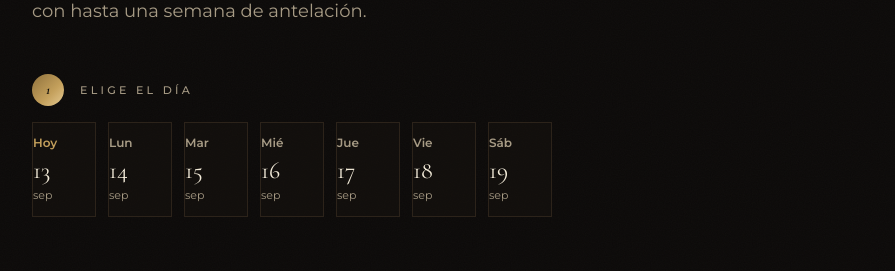
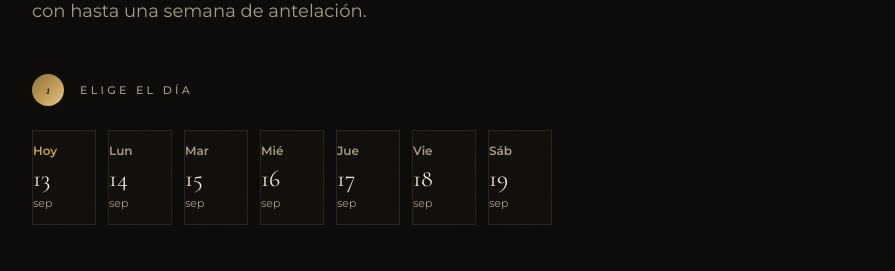
Before and after one commit to Nagomu26/your-barber-luxe, a React (Vite) app: page / in a window 1280 px wide. Shown: the part 3780-4051 px from the top of the page, without its empty margins (192-1087 px from the left). Built offline with nearby package versions, Linux system fonts and the light colour scheme; no server answers.

Commit message:
Fix: evitar que se corte el borde superior del dia seleccionado en la reserva

```diff
--- a/src/components/site/Booking.tsx
+++ b/src/components/site/Booking.tsx
@@ -254,7 +254,7 @@ export function Booking({ onOpenLegal }: { onOpenLegal: (docId: LegalDocId) => v
           <Reveal>
             <Paso numero={1} titulo="Elige el día">
               <div
-                className="flex gap-3 overflow-x-auto pb-2"
+                className="flex gap-3 overflow-x-auto py-2"
                 role="listbox"
                 aria-label="Selecciona un día"
               >
```
